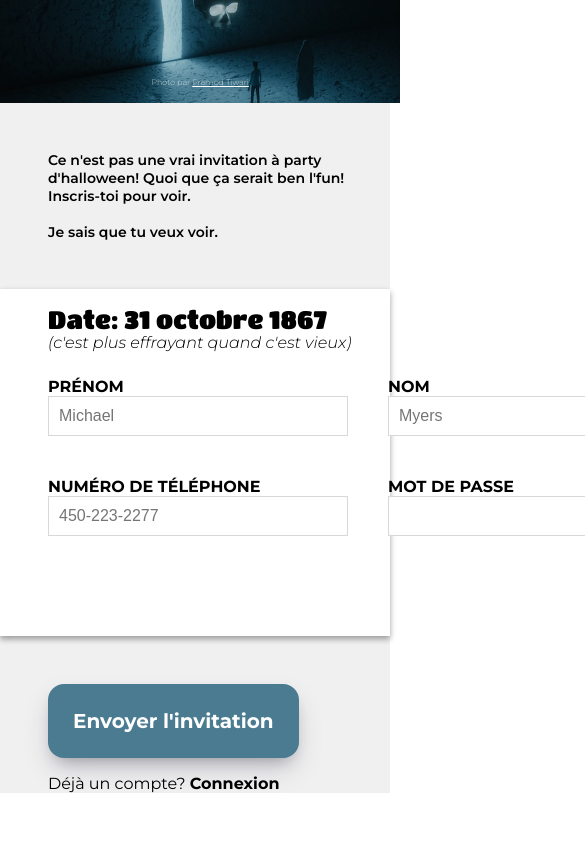
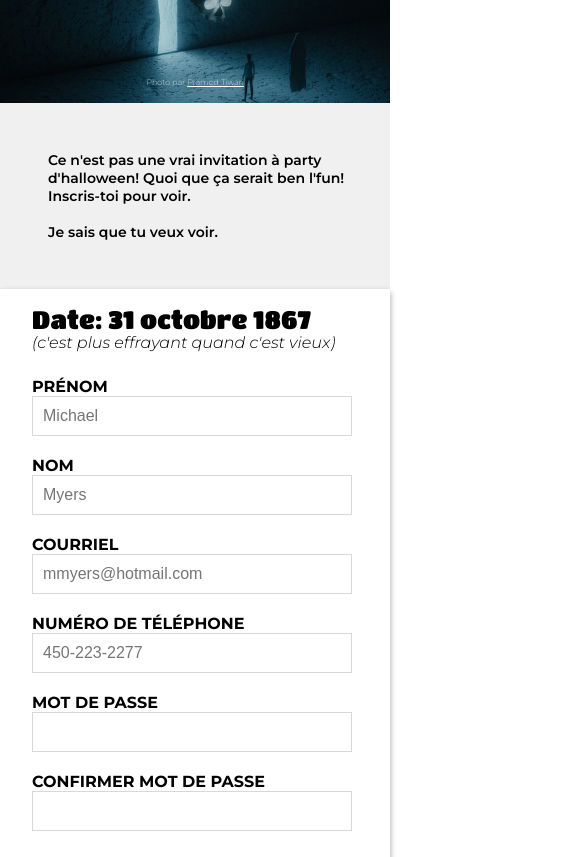
Before and after one commit to sebastienme/formulaire, a plain HTML site: page index.html in a window 390 px wide. Shown: the part 243-1100 px from the top of the page, 585 px wide, since content can reach past the window. Before the commit the page ends 1036 px from the top, so only its background shows below. Drawn offline with Linux system fonts and the light colour scheme.

Commit message:
Add mobile CSS modification

```diff
--- a/styles.css
+++ b/styles.css
@@ -179,15 +179,17 @@ button:hover {
     body {
         min-height: auto;
         flex-direction: column;
+        width: 100%;
     }
 
     .left {
-        width: 25rem;
+        width: 100%;
     }
 
     .logo {
         margin: 5rem;
         background-color: rgb(0,0,0,0);
+        width: 100%;
     }
 
     .photo-text {
@@ -200,4 +202,26 @@ button:hover {
         margin-top: 0;
     }
 
+    form {
+        display: flex;
+        flex-direction: column;
+    }
+
+    input {
+        min-width: 320px;
+    }
+
+    form, .second-title, .description {
+        padding-left: 2rem;
+    }
+
+    .section-2 {
+        min-height: 600px;
+    }
+
+    .section-3 {
+        min-height: 200px;
+        display: flex;
+        flex-direction: column;
+    }
 }
```
